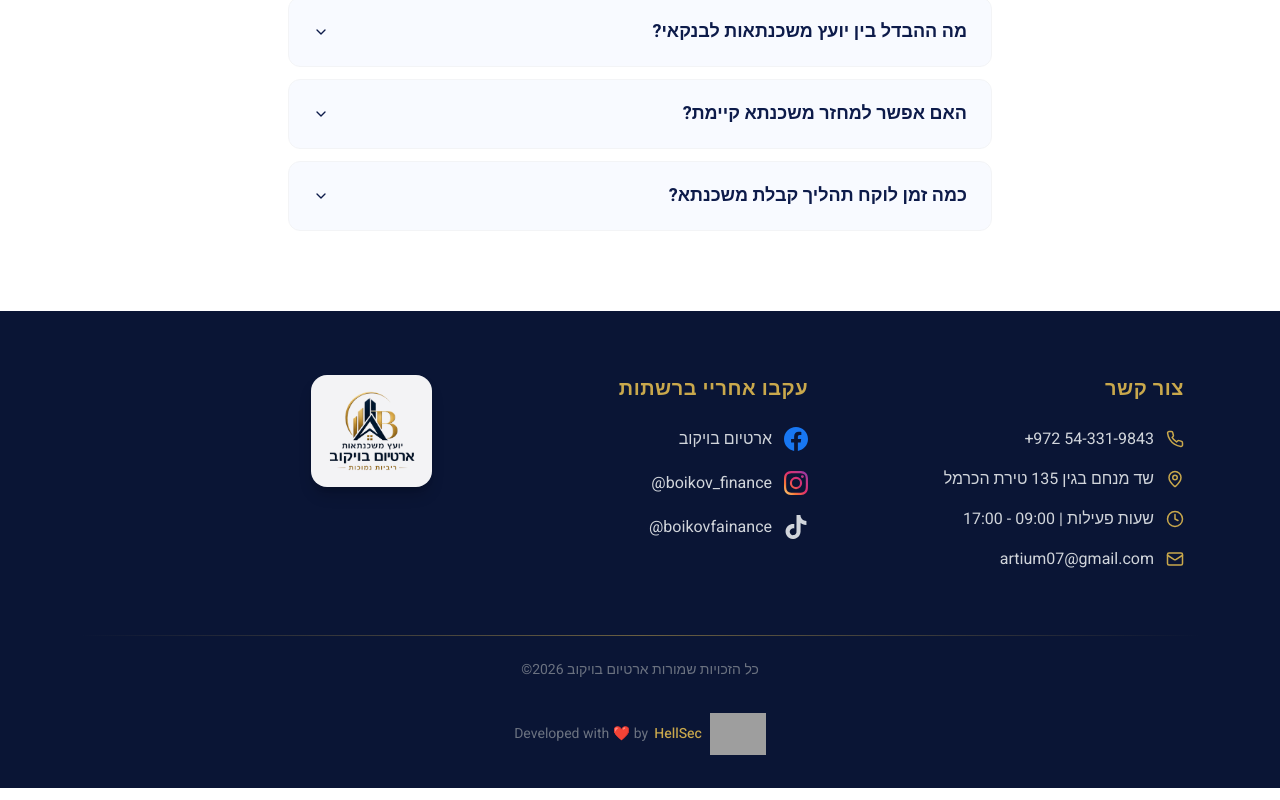
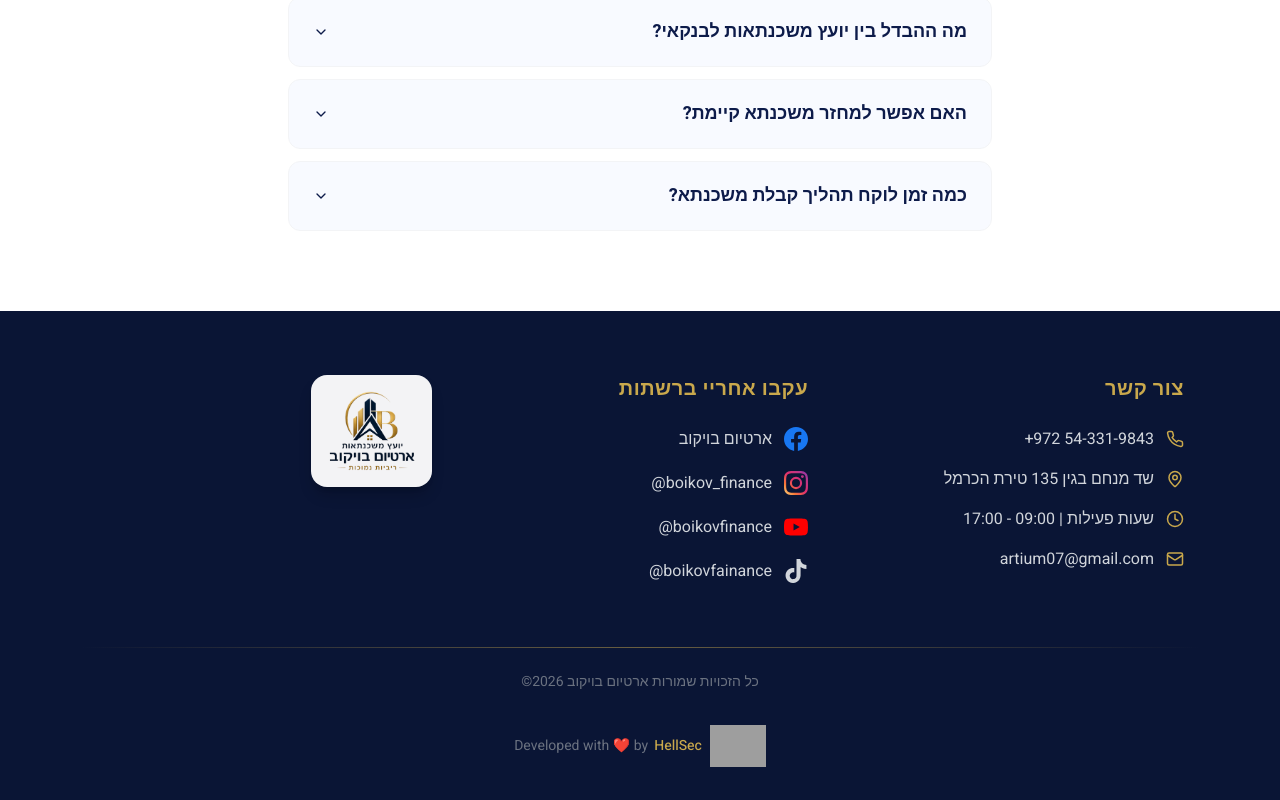
Before and after one commit to D371L/boikovfinance.com, a React (Vite) app: page / in a window 1280 px wide. Shown: the part 5243-6043 px from the top of the page. Built offline with nearby package versions, Linux system fonts and the light colour scheme; no server answers; grey boxes are pictures that could not be loaded.

Commit message:
fix: Footer component

```diff
--- a/src/components/Footer.tsx
+++ b/src/components/Footer.tsx
@@ -80,6 +80,19 @@ export default function Footer() {
                 </span>
               </a>
               <a
+                href="https://youtube.com/@boikovfinance?si=alyePAD7LGwPLFeo"
+                target="_blank"
+                rel="noopener noreferrer"
+                className="flex items-center gap-3 text-gray-300 hover:text-white transition-colors text-base group"
+              >
+                <svg className="w-6 h-6 text-[#FF0000]" fill="currentColor" viewBox="0 0 24 24">
+                  <path d="M23.498 6.186a3.016 3.016 0 00-2.122-2.136C19.505 3.545 12 3.545 12 3.545s-7.505 0-9.377.505A3.017 3.017 0 00.502 6.186C0 8.07 0 12 0 12s0 3.93.502 5.814a3.016 3.016 0 002.122 2.136c1.871.505 9.376.505 9.376.505s7.505 0 9.377-.505a3.015 3.015 0 002.122-2.136C24 15.93 24 12 24 12s0-3.93-.502-5.814zM9.545 15.568V8.432L15.818 12l-6.273 3.568z" />
+                </svg>
+                <span dir="ltr" className="group-hover:text-white [unicode-bidi:isolate]">
+                  @boikovfinance
+                </span>
+              </a>
+              <a
                 href="https://www.tiktok.com/@boikovfainance?_r=1&_t=ZS-96PlKOhc1fF"
                 target="_blank"
                 rel="noopener noreferrer"
```
